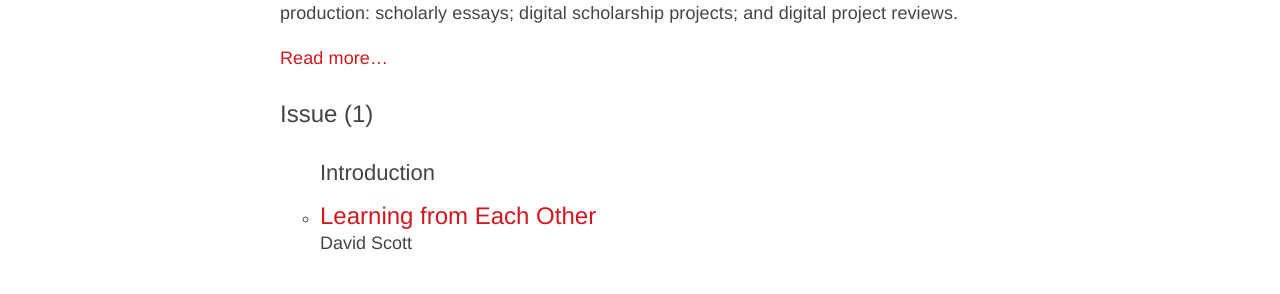
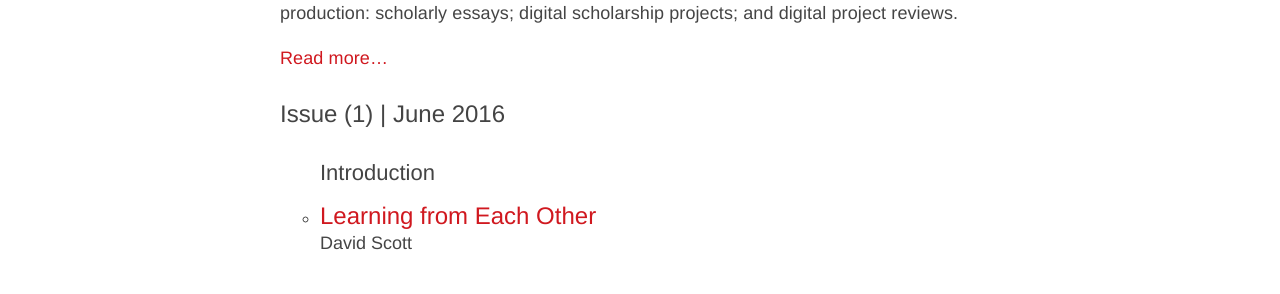
Before and after one commit to archipelagosjournal/archipelagos, a Jekyll site: the page built from index.html, in a window 1280 px wide. Shown: the part 525-819 px from the top of the page. Built offline with Jekyll 4.4.1, drawn with Linux system fonts in a browser that asks for light colours.

Commit message:
added date to front page. fixes #62

```diff
--- a/_config.yml
+++ b/_config.yml
@@ -19,7 +19,7 @@ collections:
   issue01:
     output: true
     number: 1
-    date: "Summer 2016"
+    date: "June 2016"
     title: "Issue (1)"
     editors:
     - Kaiama Glover
@@ -31,7 +31,7 @@ collections:
   issue02:
     output: true
     number: 2
-    date: "Summer 2017"
+    date: "June 2017"
     title: "Issue (2)"
     editors:
     - Kaiama Glover
--- a/_includes/issue01.md
+++ b/_includes/issue01.md
@@ -2,4 +2,4 @@
 
 [Read more...]({{site.baseurl}}/about.html){:.readmore}
 
-## Issue (1)
+## Issue (1) | June 2016
```
